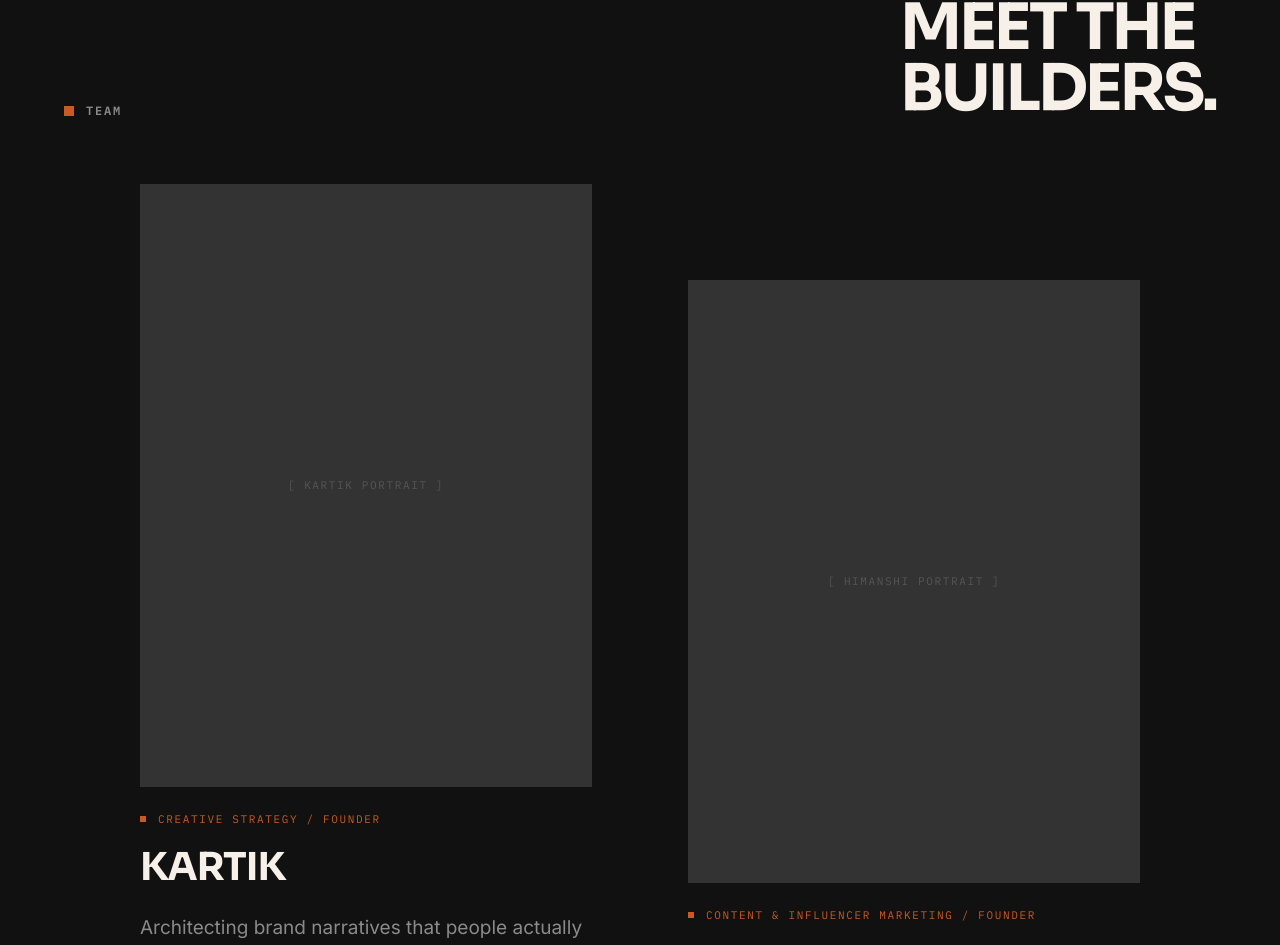
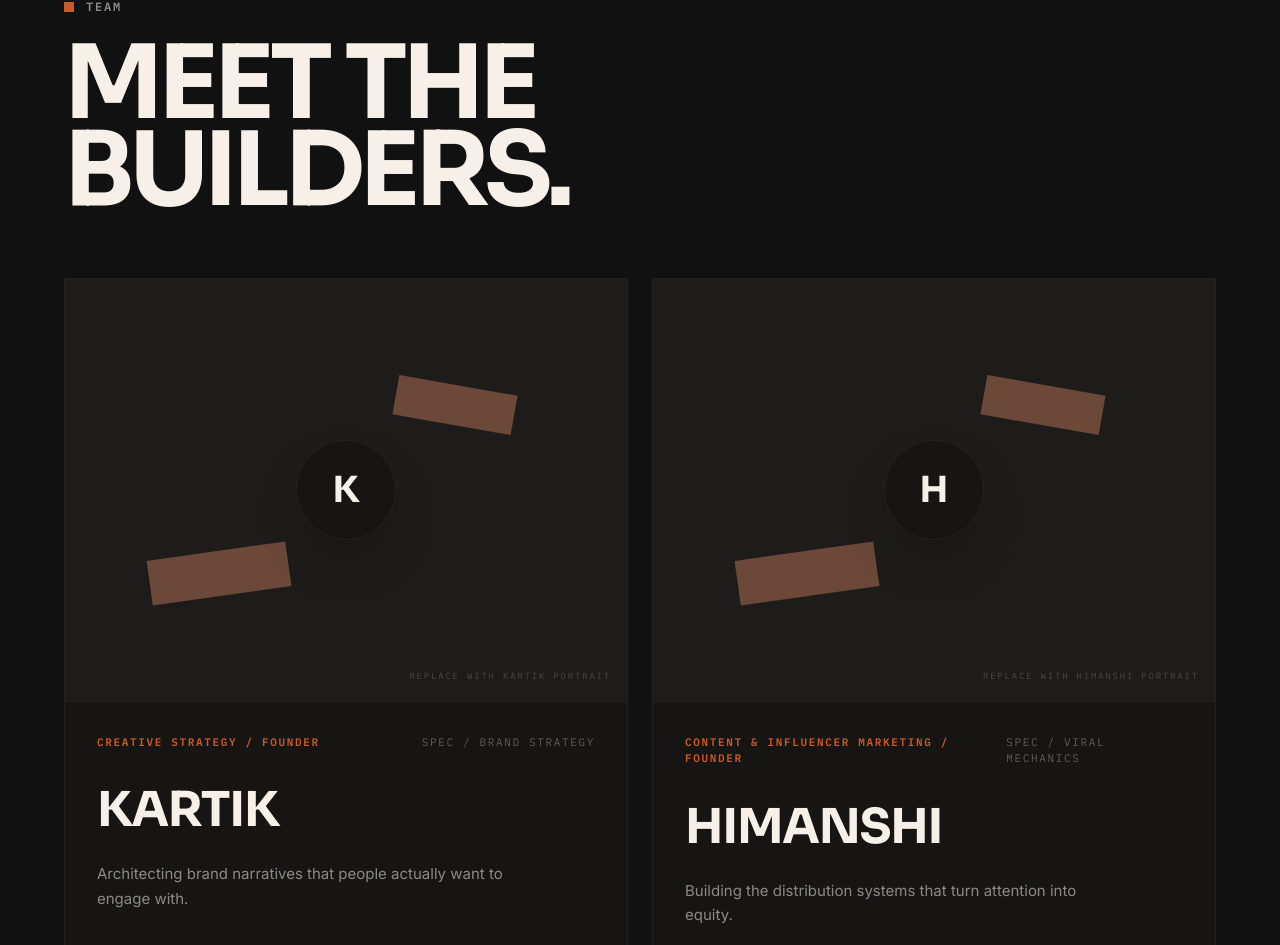
Before and after one commit to SOUSKEAIZEN/BlockBricks-Media, a Next.js app: page /about in a window 1280 px wide. Shown: the part 1452-2397 px from the top of the page. Built offline with nearby package versions, Linux system fonts and the light colour scheme.

Commit message:
refactor: enhance layout and styling in AboutPage and BrandStatement components feat: add service index display in Services component fix: update BRICK_COLOR in HeroBrickWall component

```diff
--- a/src/app/about/page.tsx
+++ b/src/app/about/page.tsx
@@ -57,51 +57,70 @@ export default function AboutPage() {
 
       {/* TEAM */}
       <section className="w-full py-[120px] border-t border-softGray/20">
-        <div className="container">
-          <div className="flex flex-col md:flex-row justify-between items-start md:items-end mb-16 gap-8">
+        <div className="container max-w-[1400px]">
+          {/* HEADER */}
+          <div className="flex flex-col items-start mb-16 gap-6">
             <div className="flex items-center gap-3">
               <span className="w-2.5 h-2.5 bg-burntOrange block" />
               <span className="text-[11px] md:text-[12px] font-mono font-bold text-softGray uppercase tracking-[0.15em]">
                 TEAM
               </span>
             </div>
-            <h2 className="text-[clamp(48px,5vw,72px)] font-display font-bold leading-[0.95] tracking-tighter uppercase">
-              Meet The <br />
-              Builders.
+            <h2 className="text-[clamp(64px,8vw,120px)] font-display font-bold leading-[0.85] tracking-tighter uppercase">
+              MEET THE<br />
+              BUILDERS.
             </h2>
           </div>
 
-          <div className="grid grid-cols-1 md:grid-cols-2 gap-12 md:gap-24 w-full max-w-[1000px] mx-auto">
+          {/* GRID */}
+          <div className="grid grid-cols-1 md:grid-cols-2 gap-6 w-full">
             {TEAM.map((member, index) => (
-              <div key={index} className={`flex flex-col group cursor-pointer ${member.offset}`}>
-                {/* Photo Placeholder */}
-                <div className="w-full aspect-[3/4] bg-softGray/10 mb-6 relative overflow-hidden flex items-center justify-center">
-                   <span className="text-softGray/40 font-mono text-[11px] tracking-[0.15em] z-10 transition-colors group-hover:text-warmIvory/80">
-                     [ {member.name.toUpperCase()} PORTRAIT ]
-                   </span>
-                   {/* Hover image scale effect (simulated with a background layer for now) */}
-                   <div className="absolute inset-0 bg-softGray/20 transform scale-100 group-hover:scale-[1.035] transition-transform duration-700 ease-[0.2,0.7,0.2,1]" />
-                </div>
+              <div key={index} className="flex flex-col group cursor-pointer border border-softGray/10 bg-[#161514]">
 
-                {/* Info */}
-                <div className="flex items-center gap-3 mb-3">
-                  <span className="w-1.5 h-1.5 bg-burntOrange block transition-all duration-300 group-hover:scale-150" />
-                  <span className="text-burntOrange font-mono text-[10px] md:text-[11px] tracking-[0.15em] uppercase">
-                    {member.role}
+                {/* Visual Area */}
+                <div className="w-full aspect-[4/3] relative overflow-hidden flex items-center justify-center bg-[#1e1c1a]">
+                   {/* Floating Bricks (Decorative) */}
+                   <div className="absolute top-[25%] right-[20%] w-[120px] h-[40px] bg-[#7F533F] rotate-[10deg] opacity-80" />
+                   <div className="absolute bottom-[25%] left-[15%] w-[140px] h-[45px] bg-[#7F533F] -rotate-[8deg] opacity-80" />
+
+                   {/* Center Circle Initial */}
+                   <div className="w-[100px] h-[100px] rounded-full border border-softGray/10 bg-[#161514] flex items-center justify-center shadow-2xl z-10 relative">
+                     <span className="text-4xl font-display font-bold text-warmIvory">
+                       {member.name.charAt(0)}
                      </span>
                    </div>
 
-                <h3 className="text-[clamp(28px,3vw,42px)] font-display font-bold uppercase tracking-tight mb-4 transform transition-colors duration-300 group-hover:text-burntOrange">
+                   {/* Portrait Placeholder Text */}
+                   <div className="absolute bottom-4 right-4 z-10">
+                     <span className="text-softGray/40 font-mono text-[9px] tracking-[0.2em] uppercase">
+                       REPLACE WITH {member.name} PORTRAIT
+                     </span>
+                   </div>
+                </div>
+
+                {/* Info Area */}
+                <div className="p-6 md:p-8 flex flex-col border-t border-softGray/10">
+                  {/* Top Meta Row */}
+                  <div className="flex justify-between items-center mb-6">
+                    <span className="text-burntOrange font-mono text-[10px] md:text-[11px] tracking-[0.15em] uppercase font-bold">
+                      {member.role}
+                    </span>
+                    <span className="text-softGray/60 font-mono text-[10px] md:text-[11px] tracking-[0.15em] uppercase">
+                      Spec / {member.specialization}
+                    </span>
+                  </div>
+
+                  {/* Name */}
+                  <h3 className="text-[clamp(32px,4vw,48px)] font-display font-bold uppercase tracking-tight mb-4 text-warmIvory">
                     {member.name}
                   </h3>
 
-                <p className="text-softGray text-[17px] md:text-[19px] mb-6 flex-grow leading-relaxed">
+                  {/* Bio */}
+                  <p className="text-softGray text-[14px] md:text-[15px] leading-relaxed max-w-[85%]">
                     {member.description}
                   </p>
+                </div>
 
-                <div className="text-[10px] md:text-[11px] font-mono text-warmIvory/40 uppercase border-t border-softGray/20 pt-4 tracking-[0.15em]">
-                  Spec / {member.specialization}
-                </div>
               </div>
             ))}
           </div>
--- a/src/components/BrandStatement.tsx
+++ b/src/components/BrandStatement.tsx
@@ -1,10 +1,9 @@
 export default function BrandStatement() {
   return (
     <section className="w-full bg-warmIvory py-[120px]">
-      <div className="container grid grid-cols-1 lg:grid-cols-12 gap-12 lg:gap-8 items-end">
+      <div className="container">
 
-        {/* Left Column - Heading */}
-        <div className="lg:col-span-8 flex flex-col items-start">
+        <div className="flex flex-col items-start max-w-[900px]">
           <div className="flex items-center gap-3 mb-8 md:mb-12">
             <span className="w-2.5 h-2.5 bg-burntOrange block" />
             <span className="text-[11px] md:text-[12px] font-mono font-bold text-softGray uppercase tracking-[0.15em]">
@@ -12,16 +11,13 @@ export default function BrandStatement() {
             </span>
           </div>
 
-          <h2 className="text-richBlack font-display font-bold uppercase tracking-[-0.04em] leading-[0.95] text-[clamp(48px,5vw,72px)]">
+          <h2 className="text-richBlack font-display font-bold uppercase tracking-[-0.04em] leading-[0.95] text-[clamp(48px,5vw,72px)] mb-8">
             ATTENTION IS EASY.<br />
             BEING REMEMBERED<br />
             IS HARDER.
           </h2>
-        </div>
 
-        {/* Right Column - Paragraph */}
-        <div className="lg:col-span-4 flex justify-start lg:justify-end pb-2">
-          <p className="text-softGray font-sans text-[17px] md:text-[19px] leading-[1.6] max-w-[340px]">
+          <p className="text-softGray font-sans text-[17px] md:text-[19px] leading-[1.6] max-w-[480px]">
             We combine strategy, creativity and distribution to turn attention into actual brand growth.
           </p>
         </div>
--- a/src/components/HeroBrickWall.tsx
+++ b/src/components/HeroBrickWall.tsx
@@ -15,7 +15,7 @@ type Brick = {
 };
 
 let globalHasBroken = false;
-const BRICK_COLOR = "#5A3827";
+const BRICK_COLOR = "#7F533F";
 
 export default function HeroBrickWall({ onReveal }: { onReveal?: () => void }) {
   const containerRef = useRef<HTMLDivElement>(null);
--- a/src/components/Services.tsx
+++ b/src/components/Services.tsx
@@ -37,6 +37,9 @@ export default function Services() {
 
               {/* Left side: Service Name */}
               <div className="flex items-center gap-8 md:gap-16 transition-transform duration-500 ease-[0.16,1,0.3,1] group-hover:translate-x-6 z-10 relative">
+                <span className="text-xs md:text-sm font-bold text-burntOrange mt-1 md:mt-2">
+                  {String(index + 1).padStart(2, '0')}
+                </span>
                 <h3 className="text-[clamp(28px,3vw,42px)] font-display font-bold uppercase tracking-tight text-richBlack transition-colors duration-300 group-hover:text-burntOrange">
                   {service}
                 </h3>
```
Lines whose indentation alone changed are shown as unchanged.
